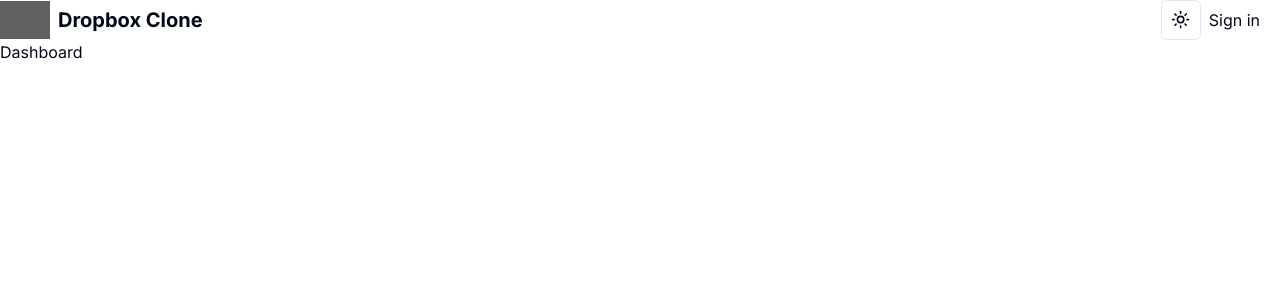
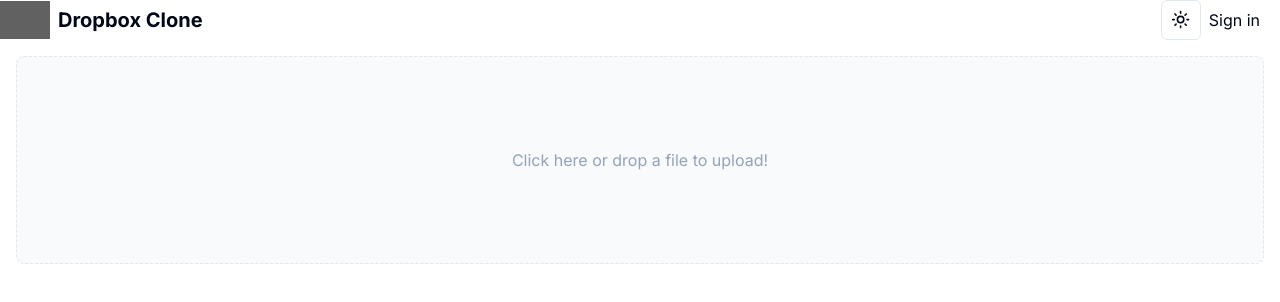
Before and after one commit to BrandTrump/Dropbox-Clone, a Next.js app: page /dashboard in a window 1280 px wide. Shown: the top 302 px of the page. Built offline with nearby package versions, Linux system fonts and the light colour scheme; no server answers; grey boxes are pictures that could not be loaded.

Commit message:
feat: created dropzone component & installed react-dropzone package

```diff
--- a/app/dashboard/page.tsx
+++ b/app/dashboard/page.tsx
@@ -1,7 +1,11 @@
+import { auth } from "@clerk/nextjs";
+import Dropzone from "@/components/Dropzone";
+
 function Dashboard() {
+  const { userId } = auth();
   return (
     <div>
-      <h1>Dashboard</h1>
+      <Dropzone />
     </div>
   );
 }
--- a/app/layout.tsx
+++ b/app/layout.tsx
@@ -1,9 +1,9 @@
 import type { Metadata } from "next";
 import { Inter } from "next/font/google";
 import "./globals.css";
-import { ClerkProvider } from "@clerk/nextjs";
 import Header from "@/components/Header";
 import { ThemeProvider } from "@/components/ThemeProvider";
+import { ClerkProvider } from "@clerk/nextjs";
 
 const inter = Inter({ subsets: ["latin"] });
 
--- a/app/page.tsx
+++ b/app/page.tsx
@@ -1,7 +1,10 @@
+import { ArrowRight } from "lucide-react";
+import Link from "next/link";
+
 export default function Home() {
   return (
     <main>
-      <div>
+      <div className="flex flex-col lg:flex-row items-center bg-[#1E1919] dark:bg-slate-800">
         <div className="p-10 flex flex-col bg-[#2B2929] dark:bg-slate-800 text-white space-y-5">
           <h1 className="text-5xl font-bold flex flex-col gap-8">
             Welcome to Dropbox Clone.
@@ -18,6 +21,23 @@ export default function Home() {
             convenience of easy file management and sharing in one centralized
             solution.
           </p>
+
+          <Link
+            href={"/dashboard"}
+            className="flex cursor-pointer bg-blue-500 p-5 w-fit "
+          >
+            Try it for free! <ArrowRight className="ml-10" />
+          </Link>
+        </div>
+
+        <div className="bg-[#1E1919] dark:bg-slate-800 h-full p-10">
+          <video autoPlay loop muted className="rounded-lg">
+            <source
+              src="https://aem.dropbox.com/cms/content/dam/dropbox/warp/en-us/overview/lp-header-graphite200-1920x1080.mp4"
+              type="video/mp4"
+            />
+            Your browser does not support the video tag.
+          </video>
         </div>
       </div>
 
--- /dev/null
+++ b/components/Dropzone.tsx
@@ -0,0 +1,46 @@
+"use client";
+import DropzoneComponent from "react-dropzone";
+
+import React from "react";
+import { cn } from "@/lib/utils";
+
+function Dropzone() {
+  const maxSize = 20971520;
+  return (
+    <DropzoneComponent minSize={0} maxSize={maxSize}>
+      {({
+        getRootProps,
+        getInputProps,
+        isDragActive,
+        isDragReject,
+        fileRejections,
+      }) => {
+        const isFileTooLarge =
+          fileRejections.length > 0 && fileRejections[0].file.size > maxSize;
+        return (
+          <section className="m-4">
+            <div
+              {...getRootProps()}
+              className={cn(
+                "w-full h-52 flex justify-center items-center p-5 border border-dashed rounded-lg text-center cursor-pointer",
+                isDragActive
+                  ? "bg-[#035FFE] text-white animate-pulse"
+                  : "bg-slate-100/50 dark:bg-slate-800/80 text-slate-400"
+              )}
+            >
+              <input {...getInputProps()} />
+              {!isDragActive && "Click here or drop a file to upload!"}
+              {isDragActive && !isDragReject && "Drop to upload this file!"}
+              {isDragReject && "File type not accepted, sorry!"}
+              {isFileTooLarge && (
+                <div className="text-danger mt-2">File is too large.</div>
+              )}
+            </div>
+          </section>
+        );
+      }}
+    </DropzoneComponent>
+  );
+}
+
+export default Dropzone;
--- a/package.json
+++ b/package.json
@@ -9,16 +9,17 @@
     "lint": "next lint"
   },
   "dependencies": {
-    "@clerk/nextjs": "^4.27.2",
+    "@clerk/nextjs": "^4.28.1",
     "@radix-ui/react-dropdown-menu": "^2.0.6",
     "@radix-ui/react-slot": "^1.0.2",
     "class-variance-authority": "^0.7.0",
     "clsx": "^2.0.0",
     "lucide-react": "^0.293.0",
-    "next": "14.0.3",
+    "next": "^14.0.4",
     "next-themes": "^0.2.1",
     "react": "^18",
     "react-dom": "^18",
+    "react-dropzone": "^14.2.3",
     "tailwind-merge": "^2.0.0",
     "tailwindcss-animate": "^1.0.7"
   },
```
Also changed, not shown: 1 other file (tests, documents, lock files or other folders).
